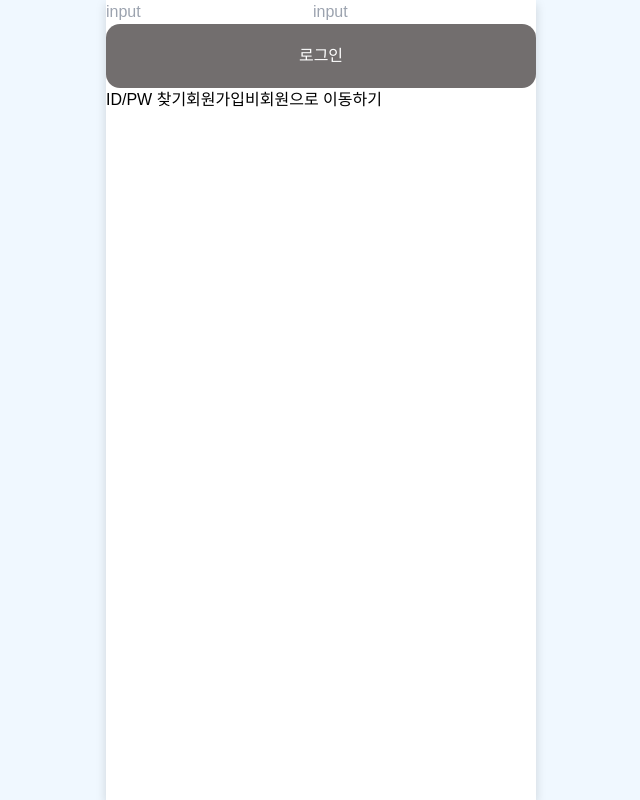
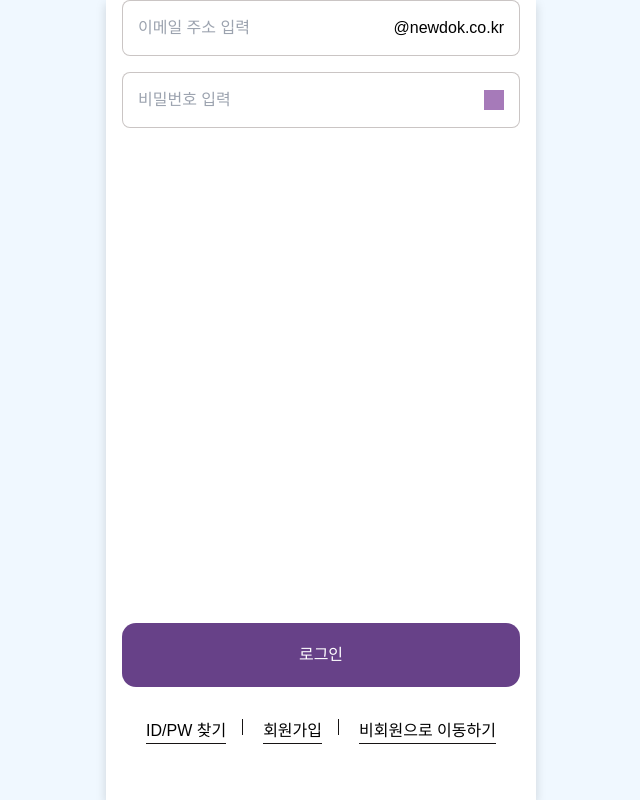
Before and after one commit to yoonsueworks/Newdok, a Next.js app: page /login in a window 1280 px wide. Shown: the whole page, without its empty margins (319-959 px from the left). Built offline with nearby package versions, Linux system fonts and the light colour scheme.

Commit message:
feat: login feature

```diff
--- /dev/null
+++ b/components/pages/login/BottomTextButtons.js
@@ -0,0 +1,30 @@
+import ButtonText from "shared/ButtonText";
+import { useRouter } from "next/router";
+
+const BottomTextButtons = () => {
+  const router = useRouter();
+  const route = (segment) => router.push(segment);
+
+  const TEXT_BUTTONS = [
+    { id: 1, text: "ID/PW 찾기", func: () => console.log("find id/pw") },
+    { id: 2, text: "회원가입", func: () => route("/signup") },
+    { id: 3, text: "비회원으로 이동하기", func: () => route("/home") },
+  ];
+
+  return (
+    <div className="flex gap-x-5 mt-8">
+      {TEXT_BUTTONS.map(({ id, text, func }, i) => {
+        return (
+          <div key={id} className="flex gap-x-4">
+            <ButtonText key={id} text={text} func={func} />
+            {i + 1 < TEXT_BUTTONS.length && (
+              <div className="border-l border-warmgray-100 h-4"></div>
+            )}
+          </div>
+        );
+      })}
+    </div>
+  );
+};
+
+export default BottomTextButtons;
--- /dev/null
+++ b/components/pages/login/EmailChild.js
@@ -0,0 +1,5 @@
+const EmailChild = () => {
+  return <span>@newdok.co.kr</span>;
+};
+
+export default EmailChild;
--- /dev/null
+++ b/components/pages/login/PasswordChild.js
@@ -0,0 +1,14 @@
+const PasswordChild = ({ setInputType, type }) => {
+  return (
+    <button
+      className="w-5 h-5 bg-purple-300 shrink-0"
+      onClick={(e) => {
+        console.log(type);
+        setInputType((type) => !type);
+        e.preventDefault();
+      }}
+    ></button>
+  );
+};
+
+export default PasswordChild;
--- a/components/shared/ButtonText.tsx
+++ b/components/shared/ButtonText.tsx
@@ -8,7 +8,14 @@ interface ButtonProps {
 
 const ButtonText = (props: ButtonProps) => {
   const { func, mode, state, size, text } = props;
-  return <button onClick={func}>{text}</button>;
+  return (
+    <button
+      className="button_5 w-fit h-fit border-b border-warmgray-100"
+      onClick={func}
+    >
+      {text}
+    </button>
+  );
 };
 
 export default ButtonText;
--- /dev/null
+++ b/components/shared/Input.js
@@ -0,0 +1,28 @@
+const Input = ({ placeholder, child, func, name, error, isValid, type }) => {
+  const validBorder = "shadow-[inset_0_0px_0px_1px_#CAC5C4]";
+
+  const focusStyle = isValid
+    ? "focus-within:shadow-[inset_0_0px_0px_2px_#BF9ECE]"
+    : "focus-within:shadow-[inset_0_0px_0px_1px_#EA0730]";
+
+  return (
+    <div>
+      <div
+        className={`flex justify-between items-center w-full p-4 gap-x-4 rounded-lg ${validBorder} ${focusStyle}`}
+      >
+        <input
+          className={`w-full rounded-lg bg-transparent`}
+          name={name}
+          placeholder={placeholder}
+          onChange={func}
+          type={type ? "text" : "password"}
+        />
+        {/* <div className="w-5 h-5 bg-purple-300 shrink-0" /> */}
+        {child}
+      </div>
+      {!isValid && <div className="pt-2 caption_2 text-error">{error}</div>}
+    </div>
+  );
+};
+
+export default Input;
--- a/components/shared/ListedItem.js
+++ /dev/null
@@ -1,49 +0,0 @@
-import { useContext } from "react";
-import { GlobalContext } from "../../pages/_app";
-
-import Image from "next/image";
-import Tags from "./Tags";
-
-export default function ListedItem({ datas }) {
-  const { setOpenModal } = useContext(GlobalContext);
-  const { name, image_url, interests, second_description } = datas;
-
-  return (
-    <li
-      onClick={() => setOpenModal(datas)}
-      className="bg-white p-6 h-max w-full border border-solid border-1 border-warmgray-20 rounded-2xl  cursor-pointer "
-    >
-      <div className="flex gap-x-4">
-        <div className="w-58 h-58 rounded-full flex-shrink-0 border border-solid border-1 border-warmgray-20 relative">
-          <Image
-            alt=";t"
-            src={image_url}
-            fill
-            sizes="100"
-            style={{
-              objectFit: "cover",
-              borderRadius: 50,
-            }}
-          />
-        </div>
-        <div>
-<<<<<<< HEAD:components/shared/ListedItem.js
-<<<<<<< HEAD:components/shared/ListedItem.js
-          <h4 className="header_3 mb-1">{name}</h4>
-          <div className="caption_2_1 break-keep w-full">
-=======
-          <h4 className="title mb-1">{name}</h4>
-          <div className="label break-keep w-full">
->>>>>>> 8298727 (♻️ Refactor: Global Colors Update):components/ListedItem.js
-=======
-          <h4 className="header_3 mb-1">{name}</h4>
-          <div className="caption_2_1 break-keep w-full">
->>>>>>> 663a880 ( 💄 Style: global text Styling):components/ListedItem.js
-            <span className="block">{second_description}</span>
-          </div>
-          <Tags tags={interests} />
-        </div>
-      </div>
-    </li>
-  );
-}
--- a/package.json
+++ b/package.json
@@ -10,7 +10,7 @@
   },
   "dependencies": {
     "@headlessui/react": "^1.7.14",
-    "next": "^13.4.3",
+    "next": "^13.4.6",
     "react": "^18.2.0",
     "react-dom": "^18.2.0",
     "sass": "^1.62.1",
--- a/pages/login/index.js
+++ b/pages/login/index.js
@@ -1,36 +1,92 @@
 import { useRouter } from "next/router";
+import { useState } from "react";
 
-import ButtonText from "shared/ButtonText";
+import Input from "shared/Input";
 import Button from "shared/Button";
+import PasswordChild from "components/pages/login/PasswordChild";
+import EmailChild from "components/pages/login/EmailChild";
+
+import BottomTextButtons from "../../components/pages/login/BottomTextButtons";
 
 const SignIn = () => {
   const router = useRouter();
-  const route = (segment) => router.push(segment);
+  const [userInfo, setUserInfo] = useState({ userId: "", password: "" });
+  const [inputType, setInputType] = useState(false);
 
-  const TEXT_BUTTONS = [
-    { id: 1, text: "ID/PW 찾기", func: console.log("find id/pw") },
-    { id: 2, text: "회원가입", func: () => route("/signup") },
-    { id: 3, text: "비회원으로 이동하기", func: () => route("/home") },
+  const getUserInfo = (e) => {
+    const { name, value } = e.target;
+    setUserInfo({ ...userInfo, [name]: value });
+  };
+
+  const validateID =
+    userInfo.userId.length > 0
+      ? /^[A-Za-z0-9]{6,12}$/.test(userInfo.userId)
+      : true;
+  const validatePW =
+    userInfo.password.length > 0
+      ? /^[A-Za-z0-9]{8}$/.test(userInfo.password)
+      : true;
+
+  const isValid = validateID && validatePW;
+
+  const fetchLogin = () => {
+    // TODO:fetch
+    router.push("/home");
+  };
+
+  const LOGIN_INPUTS = [
+    {
+      id: 1,
+      placeholder: "이메일 주소 입력",
+      name: "userId",
+      child: <EmailChild />,
+      func: getUserInfo,
+      isValid: validateID,
+      type: "text",
+      error: "이메일 주소는 영문/숫자 조합입니다.",
+    },
+    {
+      id: 2,
+      placeholder: "비밀번호 입력",
+      name: "password",
+      child: <PasswordChild setInputType={setInputType} type={inputType} />,
+      func: getUserInfo,
+      isValid: validatePW,
+      type: inputType,
+      error: "비밀번호는 최소 8자 이상입니다.",
+    },
   ];
 
   return (
-    <div>
-      <form>
-        <input placeholder="input" />
-        <input placeholder="input" />
+    <div className="w-full h-screen pb-14 flex flex-col justify-between  px-4">
+      <form className="grid gap-y-4 w-full">
+        {LOGIN_INPUTS.map(
+          ({ id, placeholder, name, child, func, isValid, type, error }) => {
+            return (
+              <Input
+                key={id}
+                placeholder={placeholder}
+                name={name}
+                child={child}
+                func={func}
+                isValid={isValid}
+                type={type}
+                error={error}
+              />
+            );
+          }
+        )}
       </form>
+      <div className="w-full flex flex-col items-center">
         <Button
           mode="alive"
-        func={() => console.log("로그인 함수")}
-        // state={isActivated}
+          func={fetchLogin}
+          state={isValid}
           size="big"
           text="로그인"
           onboarding="관심사를"
         />
-      <div className="text_button">
-        {TEXT_BUTTONS.map(({ id, text, func }) => {
-          return <ButtonText key={id} text={text} func={func} />;
-        })}
+        <BottomTextButtons />
       </div>
     </div>
   );
--- a/tailwind.config.js
+++ b/tailwind.config.js
@@ -75,9 +75,9 @@ module.exports = {
         "warmgray-100": "#171414",
 
         warning: "#FFB802",
-        error: "#F82148",
-        success: "#00D46F",
-        information: "#0080DC",
+        error: "#EA0730",
+        success: "#16892C",
+        information: "#0079D0",
       },
     },
   },
```
Also changed, not shown: tsconfig.json (+35 -11 lines), 1 other file (tests, documents, lock files or other folders). Lines whose indentation alone changed are shown as unchanged.
